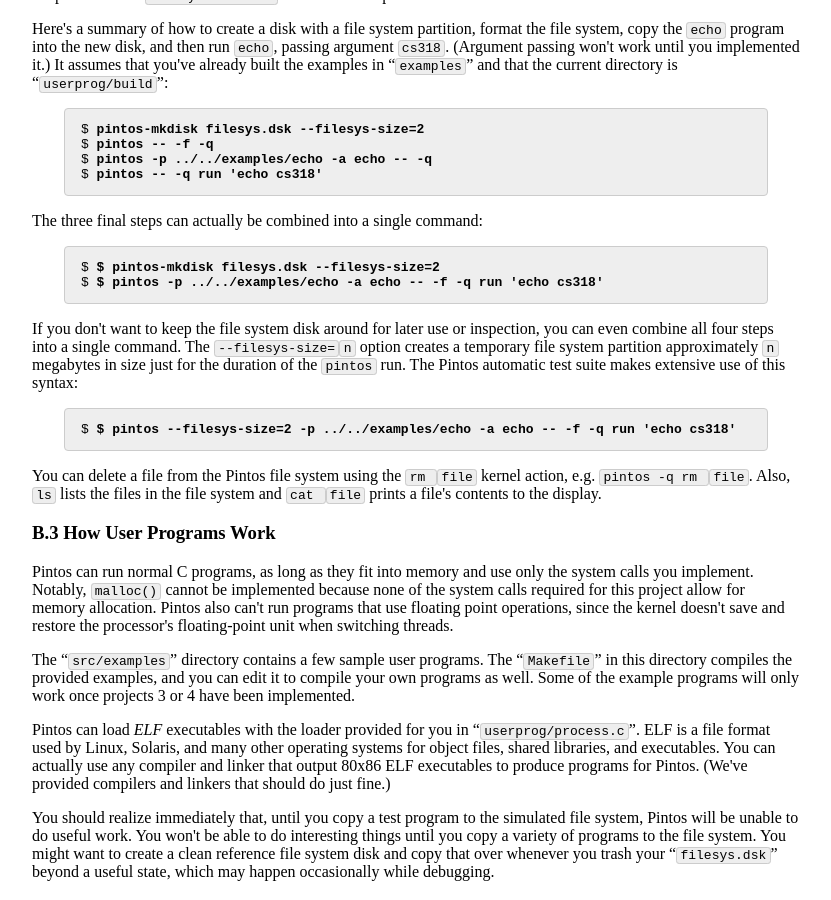
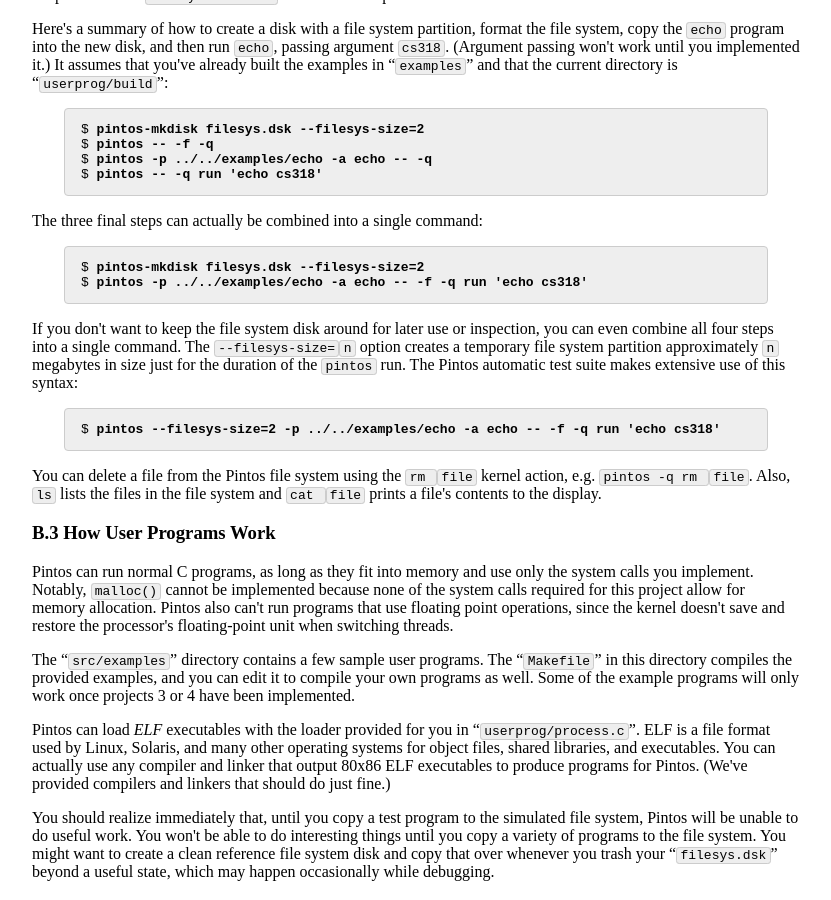
Before and after one commit to jhuopsys/spring2024, a Jekyll site: the page built from assign/assign02.md, in a window 1280 px wide and 900 px high, scrolled down 2696 px. Shown: the whole window, without its empty margins (224-1055 px from the left). Built offline with Jekyll 4.4.1, drawn with Linux system fonts in a browser that asks for light colours.

Commit message:
formatting fix

```diff
--- a/assign/assign02.md
+++ b/assign/assign02.md
@@ -231,8 +231,8 @@ pintos -- -q run 'echo cs318'
 The three final steps can actually be combined into a single command:
 
 <div class='highlighter-rouge shell'><pre>
-$ pintos-mkdisk filesys.dsk --filesys-size=2
-$ pintos -p ../../examples/echo -a echo -- -f -q run 'echo cs318'
+pintos-mkdisk filesys.dsk --filesys-size=2
+pintos -p ../../examples/echo -a echo -- -f -q run 'echo cs318'
 </pre></div>
 
 If you don\'t want to keep the file system disk around for later use or
@@ -243,7 +243,7 @@ the duration of the `pintos` run. The Pintos automatic test suite makes
 extensive use of this syntax:
 
 <div class='highlighter-rouge shell'><pre>
-$ pintos --filesys-size=2 -p ../../examples/echo -a echo -- -f -q run 'echo cs318'
+pintos --filesys-size=2 -p ../../examples/echo -a echo -- -f -q run 'echo cs318'
 </pre></div>
 
 You can delete a file from the Pintos file system using the
```
